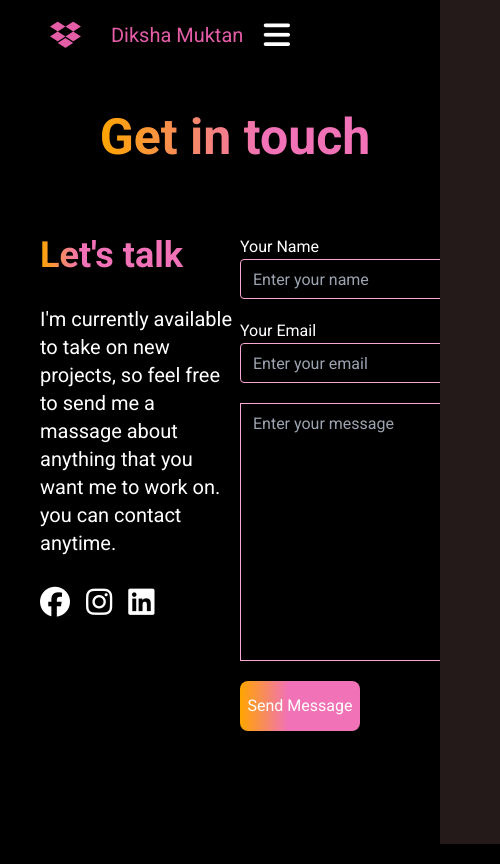
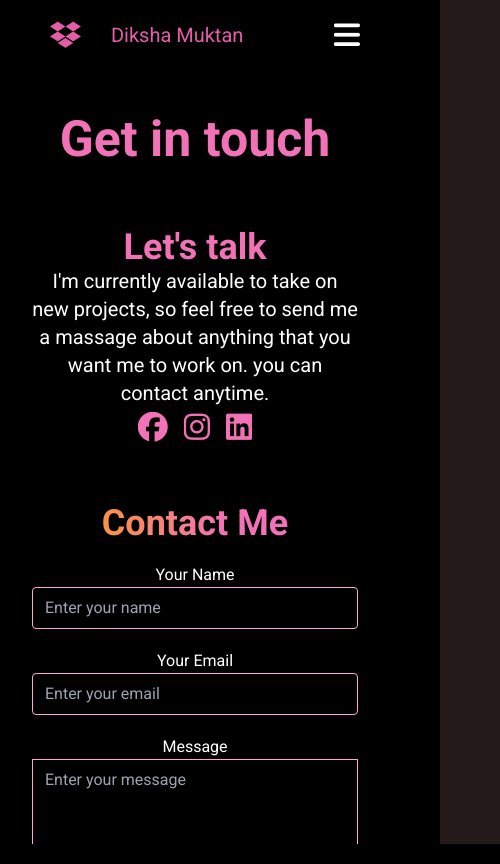
Before and after one commit to dikshamuktan/new-portfolio, a React (Vite) app in the folder frontend/: page /contact in a window 390 px wide. Shown: the whole page, 500 px wide, since content can reach past the window. Built offline with nearby package versions, Linux system fonts and the light colour scheme.

Commit message:
responsive changes has made

```diff
--- a/frontend/src/components/About.css
+++ b/frontend/src/components/About.css
@@ -96,10 +96,22 @@
 @media (max-width: 768px) {
   .about-top {
     display: flex;
-    width: 100%;
+    flex-wrap: wrap;
+  }
+
+  .about-right {
+    width: 500px;
+    margin-left: 60px;
+  }
+  .second-img {
+    height: 400px;
+    width: 300px;
+    margin-left: 150px;
+    margin-top: 20px;
   }
   .aboutpage {
     margin: 18px 70px;
+    height: 100%;
   }
   .first {
     width: 100%;
@@ -117,14 +129,9 @@
 
 @media (max-width: 425px) {
   .aboutpage {
-    overflow: hidden;
-    display: flex;
-    margin-left: 50px;
-    width: 100%;
     height: 100%;
-    margin-top: 100px;
-    margin-left: 80px;
-    align-items: center;
+    width: 400px;
+    margin: 10px 10px;
   }
   .about-top {
     display: flex;
@@ -133,10 +140,17 @@
     align-items: center;
   }
   .second-img {
-    width: 20rem;
+    width: 18rem;
     height: 350px;
+    margin-left: 10px;
   }
-
+  .about {
+    margin-top: 100px;
+  }
+  .skills {
+    width: 400px;
+    margin-left: 10px;
+  }
   .skill p {
     font-size: 20px;
   }
@@ -159,7 +173,7 @@
 @media (max-width: 375px) {
   .aboutpage {
     height: 100%;
-    width: 300px;
+    width: 310px;
     margin: 10px 40px;
   }
   .about {
@@ -167,17 +181,16 @@
   }
   .second-img {
     width: 15rem;
-    margin-left: 20px;
+    margin-left: 10px;
   }
-  .about-left {
+  /* .about-left {
     margin-left: 5px;
-  }
+  } */
   .about-right {
     width: 280px;
     margin-left: 10px;
   }
   .about-top {
-    gap: 20px;
     display: flex;
     flex-direction: column;
   }
@@ -198,11 +211,11 @@
   }
 
   .skills {
-    width: 300px;
-    margin-left: 4px;
+    display: flex;
+    width: 280px;
   }
   .box {
-    width: 100px;
+    width: 90px;
   }
   .box h1 {
     font-size: 20px;
--- a/frontend/src/components/Contact.jsx
+++ b/frontend/src/components/Contact.jsx
@@ -52,6 +52,7 @@ function Contact() {
         </div>
         <form onSubmit={Submit} className="contact-right ">
           <div className="bottom-r flex flex-col gap-5">
+            <h2 className="top text-4xl font-bold">Contact Me</h2>
             <label>
               Your Name <br />
               <input
@@ -72,7 +73,8 @@ function Contact() {
                 // style={{ height: "40px", width: "400px" }}
               />
             </label>
-
+            <label>
+              Message <br></br>
               <textarea
                 // style={{ width: "400px" }}
                 className="messagebox bg-black p-2 text-white border border-pink-300"
@@ -81,6 +83,7 @@ function Contact() {
                 name="message"
                 placeholder=" Enter your message"
               ></textarea>
+            </label>
             <button
               type="submit"
               className="message-btn rounded-lg text-white"
--- a/frontend/src/components/Hero.css
+++ b/frontend/src/components/Hero.css
@@ -56,7 +56,9 @@ span {
 }
 
 .big {
-  font-size: 50px;
+  justify-content: center;
+  align-items: center;
+  text-align: center;
 }
 .hero-resume:hover {
   border-color: rgb(196, 91, 156);
@@ -92,16 +94,18 @@ span {
 }
 @media (max-width: 425px) {
   .hero {
-    overflow: hidden;
-    width: 100%;
     height: 100%;
-    justify-content: center;
     display: flex;
-    align-items: center;
-    margin-left: 100px;
+    margin-left: 10px;
+    width: 410px;
   }
   .hero-content {
     width: 400px;
+  }
+  .hero img {
+    width: 20rem;
+    height: 20rem;
+    align-items: centere;
   }
 }
 
--- a/frontend/src/components/Hero.jsx
+++ b/frontend/src/components/Hero.jsx
@@ -8,8 +8,11 @@ const Hero = () => {
       <img className="rounded-full" src="./my-img.jpeg" />
       <div className="hero-content flex flex-col gap-6">
         <h1 className="big text-5xl font-bold gap-5">
-          <span>I'm Diksha Muktan,</span>full-stack <br />
-          developer based in Nepal.
+          <span>
+            I'm <br /> Diksha Muktan,
+            <br />
+          </span>
+          full-stack developer based in Nepal.
         </h1>
 
         <p className="hero-mid text-2xl">
--- a/frontend/src/components/Navbar.css
+++ b/frontend/src/components/Navbar.css
@@ -5,8 +5,12 @@
   align-items: center;
 }
 .nav-connect {
-  padding: 10px 15px;
+  height: 50px;
+  width: 180px;
   border-radius: 50px;
+  display: flex;
+  align-items: center;
+  justify-content: center;
   background: linear-gradient(
     to right,
     rgb(241, 123, 188) 55%,
@@ -86,8 +90,3 @@
     gap: 30px;
   }
 }
-@media (max-width: 425px) {
-  .nav-open {
-    right: 100px;
-  }
-}
--- a/frontend/src/components/contact.css
+++ b/frontend/src/components/contact.css
@@ -1,30 +1,42 @@
 .contact {
+  padding: 2rem;
   display: flex;
+  justify-content: center;
+  align-items: center;
   flex-direction: column;
-  padding: 30px;
-  height: 100vh;
-  margin: 20px 170px;
-  gap: 60px;
-  justify-content: center;
 }
 .contact-section {
   display: flex;
-  gap: 30px;
+  flex-direction: row;
+  gap: 3rem;
+  width: 100%;
+  max-width: 1200px;
+  margin: auto;
+  margin-top: 50px;
 }
 .contact-left {
-  display: flex;
-  flex-direction: column;
-  gap: 30px;
+  flex: 1;
+}
+
+.contact-right {
+  flex: 1;
 }
 
 .content {
-  background: linear-gradient(270deg, rgb(241, 114, 182) 40%, orange) 60%;
+  background: linear-gradient(360deg, rgb(241, 114, 182) 80%, orange) 10%;
   background-clip: text;
   -webkit-background-clip: text;
   -webkit-text-fill-color: transparent;
   font-size: 50px;
 }
 
+.top {
+  background: linear-gradient(270deg, rgb(241, 114, 182) 40%, orange) 60%;
+  background-clip: text;
+  -webkit-background-clip: text;
+  -webkit-text-fill-color: transparent;
+  /* font-size: 70px; */
+}
 .content-start {
   background: linear-gradient(270deg, rgb(241, 114, 182) 80%, orange) 40%;
   background-clip: text;
@@ -46,54 +58,143 @@ i {
   font-size: 30px;
 }
 
-.contact-right input {
-  height: 40px;
-  width: 400px;
-}
 textarea {
   width: 400px;
 }
+/* /* } */
+/*
 @media (max-width: 768px) {
   .contact {
     width: 700px;
     margin: 20px 40px;
+    height: 100%;
+  }
+
+  .contact-section {
+    display: flex;
+    flex-wrap: wrap;
+  }
+  .contact-left {
+    margin-left: 0;
   }
 }
 
 @media (max-width: 425px) {
   .contact {
-    width: 100%;
-    justify-content: center;
-    align-items: center;
     height: 100%;
+    width: 350px;
+    background-color: pink;
+    margin-left: 3rem;
   }
-  .contact-right {
+  .content {
+    font-size: 40px;
+  }
+
+  .contact-section {
     display: flex;
-    margin-right: 20px;
-    width: 200px;
+    flex-wrap: wrap;
   }
   .contact-left {
-    width: 200px;
-    margin-left: 60px;
+    margin-left: 20px;
   }
-  .contact-right input {
-    height: 40px;
-    width: 260px;
-  }
-  textarea {
-    width: 260px;
+
+  .contact-right {
+    width: 350px;
+    background-color: blue;
   }
 }
 @media (max-width: 375px) {
   .contact {
-    width: 300px;
     height: 100%;
+    width: 310px;
   }
   .content {
     font-size: 40px;
   }
+
   .contact-section {
     display: flex;
+    flex-wrap: wrap;
+  }
+  .contact-left {
+    margin-left: 30px;
+  }
+
+  .contact-right {
+    width: 300px;
+  }
+} */
+/*
+
+/* General styling */
+
+/* Contact Section
+.contact-section {
+}
+
+/* Contact form styling
+.bottom-r label {
+  display: block;
+  font-weight: bold;
+  margin-bottom: 1rem;
+} */
+
+input,
+textarea {
+  width: 100%;
+  max-width: 100%;
+}
+
+/* Social links styling */
+.links a {
+  font-size: 2rem;
+  color: rgb(241, 114, 182);
+}
+
+/* Media Queries for Responsiveness */
+
+/* Mobile screens */
+@media (max-width: 640px) {
+  .contact-section {
+    flex-direction: column;
+    text-align: center;
+  }
+
+  .contact-left,
+  .contact-right {
+    width: 100%;
+    flex: none;
+  }
+
+  .links {
+    justify-content: center;
+  }
+
+  textarea {
+    height: 150px;
+  }
+}
+
+/* Tablets */
+@media (min-width: 641px) and (max-width: 1024px) {
+  .contact-section {
     flex-direction: column;
   }
+
+  .contact-left,
+  .contact-right {
+    width: 100%;
+  }
 }
+
+/* Laptops and Desktops */
+@media (min-width: 1025px) {
+  .contact-section {
+    flex-direction: row;
+  }
+
+  .contact-left,
+  .contact-right {
+    width: 50%;
+  }
+}
--- a/frontend/src/components/moreinfo.css
+++ b/frontend/src/components/moreinfo.css
@@ -44,6 +44,9 @@ form {
   color: black;
 }
 @media (max-width: 375px) {
+}
+
+@media (max-width: 375px) {
   .moreinfo {
     height: 100%;
   }
--- a/frontend/src/components/mywork.css
+++ b/frontend/src/components/mywork.css
@@ -49,8 +49,8 @@
 
 @media (max-width: 425px) {
   .projects {
-    width: 600px;
-    margin: 10px 20px;
+    width: 410px;
+    margin: 10px 10px;
     height: 100%;
     justify-content: center;
   }
--- a/frontend/src/index.css
+++ b/frontend/src/index.css
@@ -5,6 +5,7 @@
 * {
   margin: 0;
   padding: 0;
+  overflow-x: hidden;
 }
 
 body {
```
Lines whose indentation alone changed are shown as unchanged.
